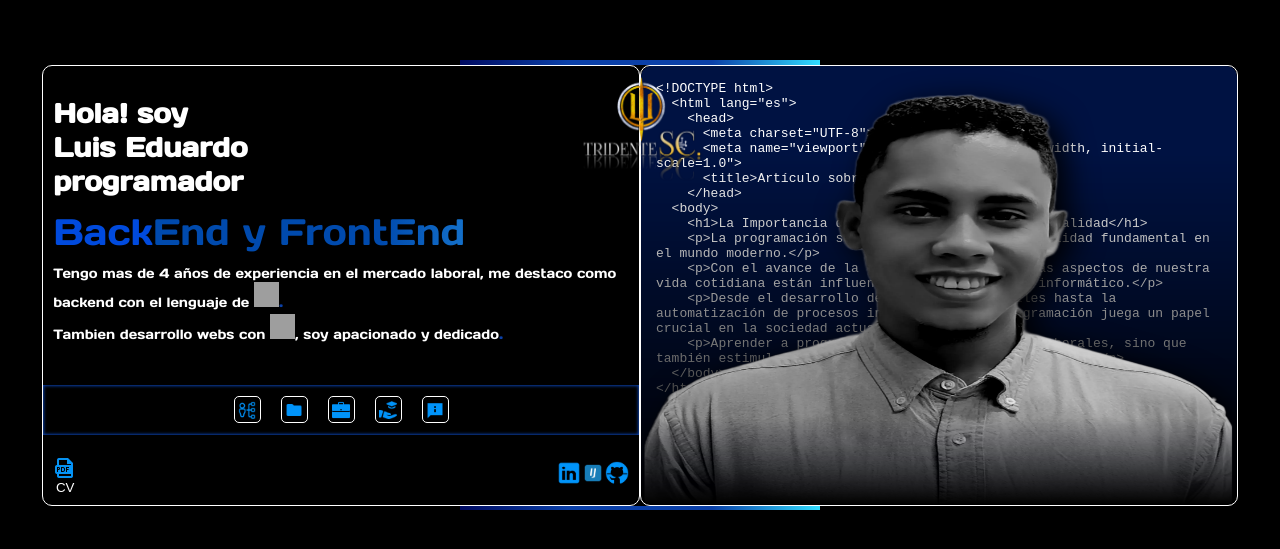
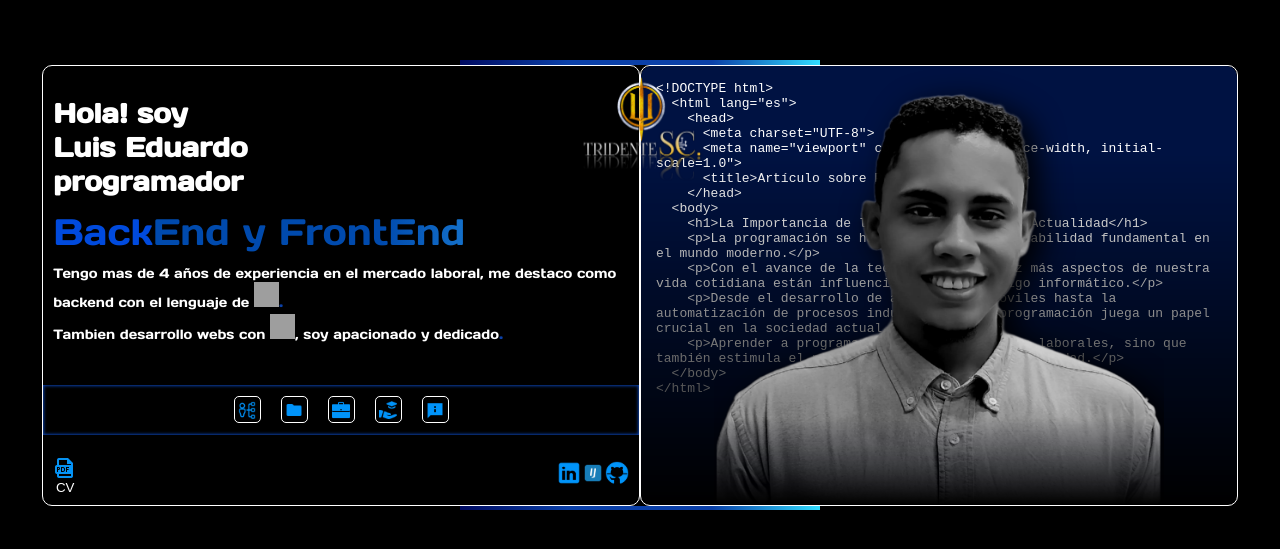
Before and after one commit to LuisEduardoFrias/profile, a Next.js app: page / in a window 1280 px wide. Shown: the part 115-664 px from the top of the page. Built offline with nearby package versions, Linux system fonts and the light colour scheme; grey boxes are pictures that could not be loaded.

Commit message:
fixed image

```diff
--- a/src/styles/home/main.css
+++ b/src/styles/home/main.css
@@ -1,5 +1,6 @@
 /**/
 .main-container {
+    width: 100%;
     height: 100%;
     border-radius: inherit;
     background-color: transparent;
@@ -53,7 +54,7 @@
 
 #profile {
     position: absolute;
-    width: 100%;
+    width: 450px;
     height: 100%;
     bottom: 0px;
     border-radius: 10px;
```
